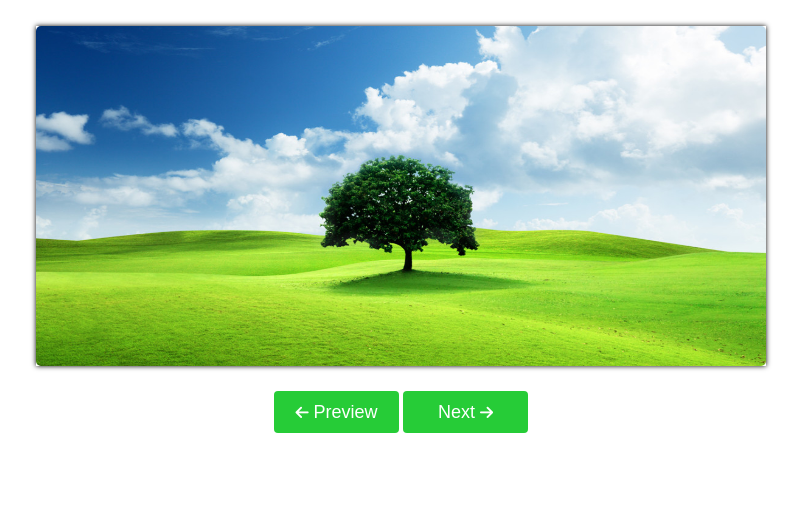
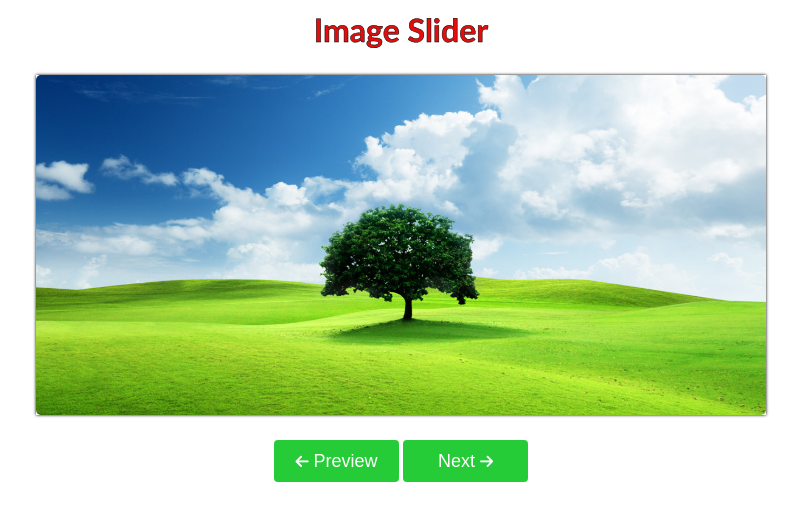
Before and after one commit to mdsamiullah-in/ImageSlider, a plain HTML site: page index.html in a window 1280 px wide. Shown: the whole page, without its empty margins (239-1040 px from the left). Drawn offline with Linux system fonts and the light colour scheme.

Commit message:
color changed Text Added

```diff
--- a/index.html
+++ b/index.html
@@ -8,7 +8,7 @@
     <link rel="stylesheet" href="style.css">
 </head>
 <body>
-
+  <h2 id="text">Image Slider</h2>
     <div class="container">
         <img class="slide" src="greenLand.jpg">
         <img class="slide" src="nature.jpg">
--- a/style.css
+++ b/style.css
@@ -13,7 +13,7 @@
     margin: auto;
     margin-top: 2%;
     position: relative;
-    box-shadow: 0 0 5px 0 #000;
+    box-shadow: 0 0 3px 0 #000;
     position: relative;
 }
 
@@ -55,3 +55,14 @@ i{
 
 
 }
+
+
+
+#text{
+    text-align: center;
+    font-family: 'Gill Sans', 'Gill Sans MT', Calibri, 'Trebuchet MS', sans-serif;
+    color: rgb(228, 13, 13);
+    font-size: 32px;
+    margin-top: 10px;
+    -webkit-text-stroke: 0.5px black;
+}
```
